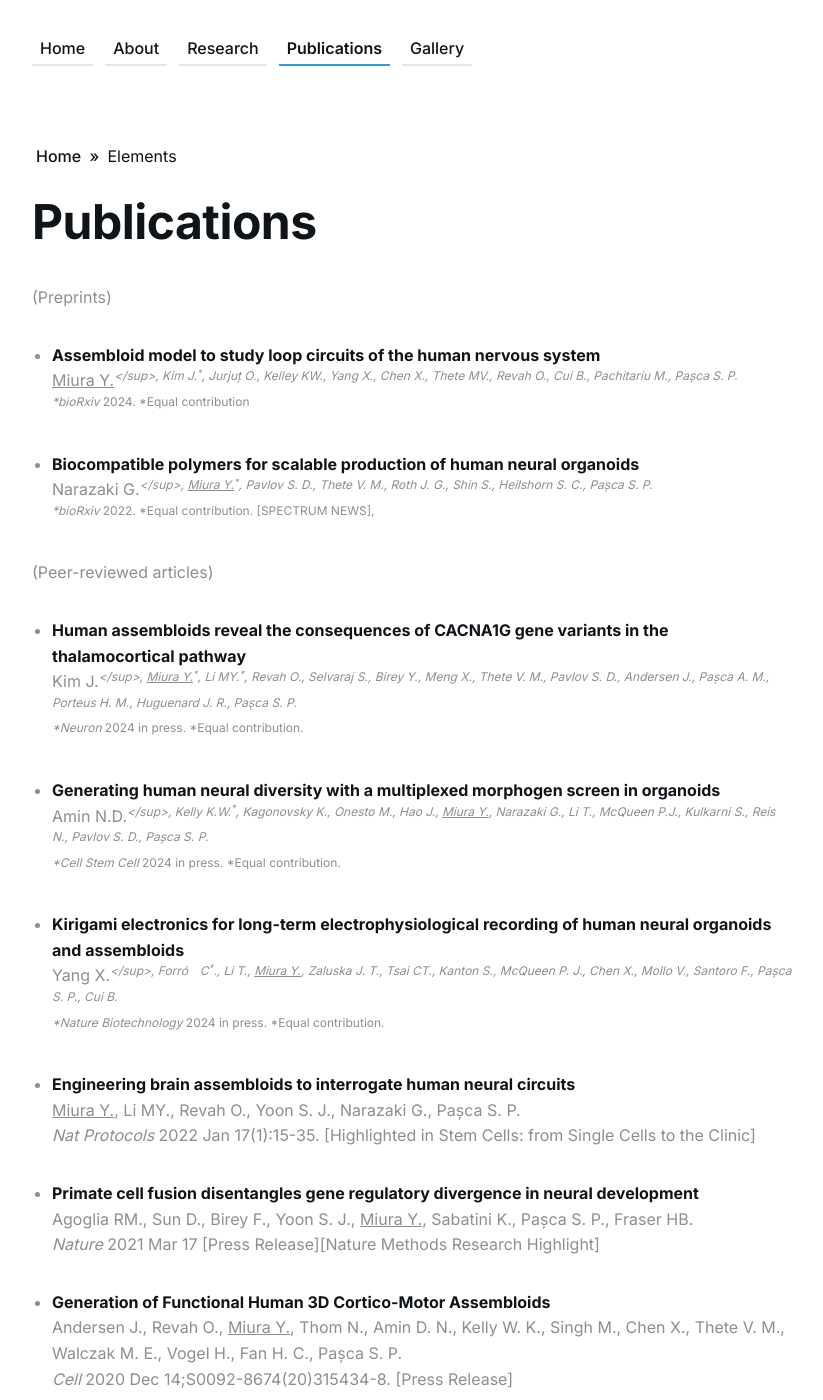
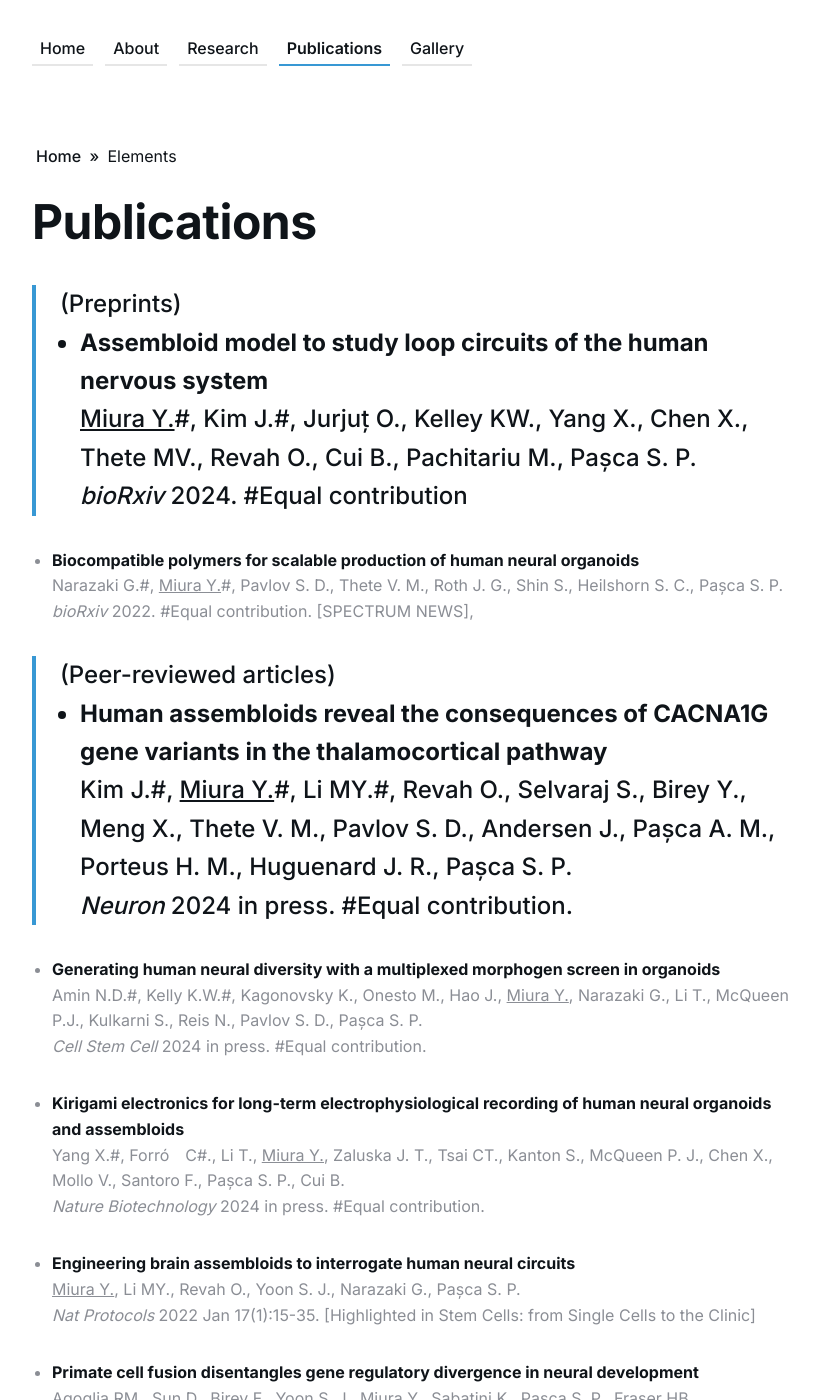
Before and after one commit to ykmiura/ykmiura.github.io, a Jekyll site: the page built from _pages/elements.md, in a window 1280 px wide and 1400 px high. Shown: the whole window, without its empty margins (228-1051 px from the left). Built offline with Jekyll 4.4.1, drawn with Linux system fonts in a browser that asks for light colours; some of the changed text lies outside the part shown.

Commit message:
Update elements.md

```diff
--- a/_pages/elements.md
+++ b/_pages/elements.md
@@ -5,27 +5,27 @@ permalink: /elements/
 image:
 page_cover:
 ---
-(Preprints)
+>(Preprints)
 * **Assembloid model to study loop circuits of the human nervous system**<br>
-<ins>Miura Y.</ins><sup>*</sup>, Kim J.<sup>*</sup>, Jurjuț O., Kelley KW., Yang X., Chen X., Thete MV., Revah O., Cui B., Pachitariu M., Pașca S. P.<br>
-*bioRxiv* 2024. *Equal contribution
+<ins>Miura Y.</ins>#, Kim J.#, Jurjuț O., Kelley KW., Yang X., Chen X., Thete MV., Revah O., Cui B., Pachitariu M., Pașca S. P.<br>
+*bioRxiv* 2024. #Equal contribution
 
 * **Biocompatible polymers for scalable production of human neural organoids**<br>
-Narazaki G.<sup>*</sup>, <ins>Miura Y.</ins><sup>*</sup>, Pavlov S. D., Thete V. M., Roth J. G., Shin S., Heilshorn S. C., Pașca S. P.<br>
-*bioRxiv* 2022. *Equal contribution. [SPECTRUM NEWS],
+Narazaki G.#, <ins>Miura Y.</ins>#, Pavlov S. D., Thete V. M., Roth J. G., Shin S., Heilshorn S. C., Pașca S. P.<br>
+*bioRxiv* 2022. #Equal contribution. [SPECTRUM NEWS],
 
-(Peer-reviewed articles)
+>(Peer-reviewed articles)
 * **Human assembloids reveal the consequences of CACNA1G gene variants in the thalamocortical pathway**<br>
-Kim J.<sup>*</sup>, <ins>Miura Y.</ins><sup>*</sup>, Li MY.<sup>*</sup>, Revah O., Selvaraj S., Birey Y., Meng X., Thete V. M., Pavlov S. D., Andersen J., Pașca A. M., Porteus H. M., Huguenard J. R., Pașca S. P.<br>
-*Neuron* 2024 in press. *Equal contribution.
+Kim J.#, <ins>Miura Y.</ins>#, Li MY.#, Revah O., Selvaraj S., Birey Y., Meng X., Thete V. M., Pavlov S. D., Andersen J., Pașca A. M., Porteus H. M., Huguenard J. R., Pașca S. P.<br>
+*Neuron* 2024 in press. #Equal contribution.
 
 * **Generating human neural diversity with a multiplexed morphogen screen in organoids**<br>
-Amin N.D.<sup>*</sup>, Kelly K.W.<sup>*</sup>, Kagonovsky K., Onesto M., Hao J., <ins>Miura Y.</ins>, Narazaki G., Li T., McQueen P.J., Kulkarni S., Reis N., Pavlov S. D., Pașca S. P.<br>
-*Cell Stem Cell* 2024 in press. *Equal contribution.
+Amin N.D.#, Kelly K.W.#, Kagonovsky K., Onesto M., Hao J., <ins>Miura Y.</ins>, Narazaki G., Li T., McQueen P.J., Kulkarni S., Reis N., Pavlov S. D., Pașca S. P.<br>
+*Cell Stem Cell* 2024 in press. #Equal contribution.
 
 * **Kirigami electronics for long-term electrophysiological recording of human neural organoids and assembloids**<br>
-Yang X.<sup>*</sup>, Forró　C<sup>*</sup>., Li T., <ins>Miura Y.</ins>, Zaluska J. T., Tsai CT., Kanton S., McQueen P. J., Chen X., Mollo V., Santoro F., Pașca S. P., Cui B.<br>
-*Nature Biotechnology* 2024 in press. *Equal contribution.
+Yang X.#, Forró　C#., Li T., <ins>Miura Y.</ins>, Zaluska J. T., Tsai CT., Kanton S., McQueen P. J., Chen X., Mollo V., Santoro F., Pașca S. P., Cui B.<br>
+*Nature Biotechnology* 2024 in press. #Equal contribution.
 
 * **Engineering brain assembloids to interrogate human neural circuits**<br>
 <ins>Miura Y.</ins>, Li MY., Revah O., Yoon S. J., Narazaki G., Pașca S. P.<br>
@@ -60,14 +60,14 @@ Ngo Thai Bich V., Hongu T., <ins>Miura Y.</ins>, Katagiri N., Ohbayashi N., Yama
 *Biochem Biophys Res Commun*. 2017 Nov 18;493(2):1089-1094.
 
 * **The small G protein Arf6 expressed in keratinocytes by HGF stimulation is a regulator for skin wound healing**<br>
-<ins>Miura Y.</ins><sup>*</sup>, Ngo Thai Bich V.<sup>*</sup>, Furuya M., Hasegawa H., Takahashi S., Katagiri N., Hongu T., Funakoshi Y., Ohbayashi N., Kanaho Y.<br>
+<ins>Miura Y.</ins>#, Ngo Thai Bich V.#, Furuya M., Hasegawa H., Takahashi S., Katagiri N., Hongu T., Funakoshi Y., Ohbayashi N., Kanaho Y.<br>
 *Sci Rep*. 2017 Apr 21;7:46649. <sup>*</sup>Equal contribution.
 
 * **ACAP3 regulates neurite outgrowth through its GAP activity specific to Arf6 in mouse hippocampal neurons**<br>
-<ins>Miura Y.</ins><sup>*</sup>, Hongu T.<sup>*</sup>, Yamauchi Y., Funakoshi Y., Katagiri N., Ohbayashi N., Kanaho Y.<br>
+<ins>Miura Y.</ins>#, Hongu T.#, Yamauchi Y., Funakoshi Y., Katagiri N., Ohbayashi N., Kanaho Y.<br>
 *Biochem J*. 2016 Sep 1;473(17):2591-602. <sup>*</sup>Equal contribution.
 
-(Reviews and Preview papers)
+>(Reviews and Preview papers)
 * **Mapping human brain organoids on a spatial atlas**<br>
 <ins>Miura Y.</ins>, Pașca S. P.<br>
 *Cell Stem Cell*. (Preview) 2021 June;28(6):983-984.
```
